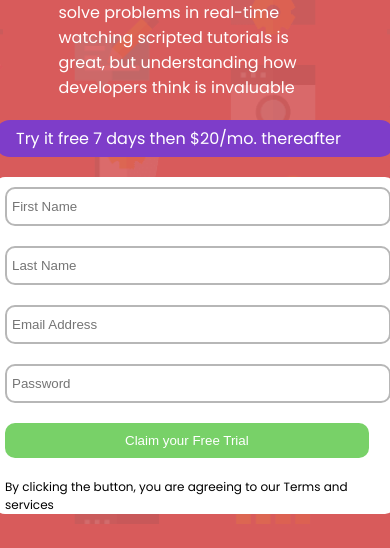
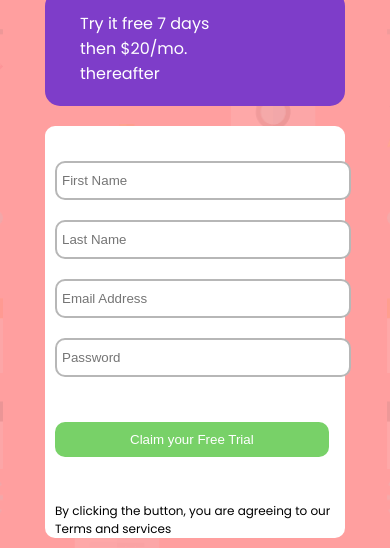
Before and after one commit to Ayaa-az21/Sign-up-form, a plain HTML site: page index.html in a window 390 px wide. Shown: the part 375-923 px from the top of the page. Before the commit the page ends 899 px from the top, so only its background shows below. Drawn offline with Linux system fonts and the light colour scheme.

Commit message:
Add files via upload

```diff
--- a/index.html
+++ b/index.html
@@ -1,5 +1,5 @@
 <!DOCTYPE html>
-<html>
+<html lang="en">
 <head>
     <title>Sign up</title>
     <meta name="viewport" content="width=device-width , initial-scale=1.0">
@@ -31,18 +31,22 @@
 
     <div class="form">
     <form>
-       <input name="first-name" type="text" placeholder="First Name" required>
         <br>
-        <input name="last-name" type="text" placeholder="Last Name" required >
+        <label for="fname" ></label>
+       <input name="fname" id="fname" type="text" placeholder="First Name" required="">
         <br>
-        <input type="email" name="email" placeholder="Email Address" required>
+        <label for="lname" ></label>
+        <input name="lname" id="lname" type="text" placeholder="Last Name" required >
         <br>
-        <input type="password" name="password" placeholder="Password" required>
+        <label for="email"></label>
+        <input type="email" id="email" name="email" placeholder="Email Address" required="">
         <br>
+        <label for="password"></label>
+        <input type="password" id="password" name="password" placeholder="Password" required>
+        <br> <br>
         <button> Claim your Free Trial </button>
-        <br>
-        <p class="terms">By clicking the button, you are agreeing to our<bold> Terms and services </bold></p>
-
+        <br> <br>
+        <p class="terms">By clicking the button, you are agreeing to our Terms and services </p>
 
         </form>
 
--- a/style.css
+++ b/style.css
@@ -15,7 +15,7 @@ body{
     font-family: 'Poppins', sans-serif;
     /*background */
     background-image: url(intro-component-with-signup-form-master/images/bg-intro-desktop.png);
-    background-color: #d85b5b;
+    background-color: #ff9f9f;
     background-position: center center;
     background-attachment: fixed;
     background-size: cover;
@@ -35,27 +35,27 @@ h1{
     max-width:700px;
 }
 .left-side{
-    max-width: 700px;
+    max-width: 600px;
     padding-left: 100px;
 }
 .free-trial{
+    padding: 20px 100px 20px 20px;
+    background-color: #7e3dc9;
 
-    background-color: #7e3dc9;
-    padding: 6px;
     margin-bottom: 20px;
     border-radius: 15px;
 }
 .free-trial p{
     margin-left: 15px;
+    align-items: center;
 }
 .form{
     justify-content: center;
     align-items: center;
-    max-height: 500px;
+    max-height: 600px;
     max-width: 400px;
     background-color: white;
     border-radius: 10px;
-
 }
 
 input {
@@ -77,7 +77,7 @@ button{
     color: white;
     cursor: pointer;
     background-color: #78d168;
-     padding:10px 120px;
+     padding:10px 150px;
 
     margin: 10px;
     border-radius: 10px;
@@ -96,9 +96,23 @@ button:hover{
 
 
 @media all and (max-width:900px){
+    .right-side{
+        max-width: 300px;
+    }
     #title h1{
-        font-size: 50px;
+        font-size: 38px; }
+   .free-trial{
+  width: 180px;
+        }
 
+    .form{
+        align-items: center;
+        padding:0;
+       max-width:  300px;
+    }
+    .form input{
+
+        padding: 10px 110px 10px 5px;
     }
     .everything {
        flex-direction: column;
@@ -110,6 +124,9 @@ button:hover{
         margin-top: 20px;
        padding-left: 0px;
     }
+    button{
+         padding: 10px 75px 10px 75px;
+    }
 
 
 }
```
